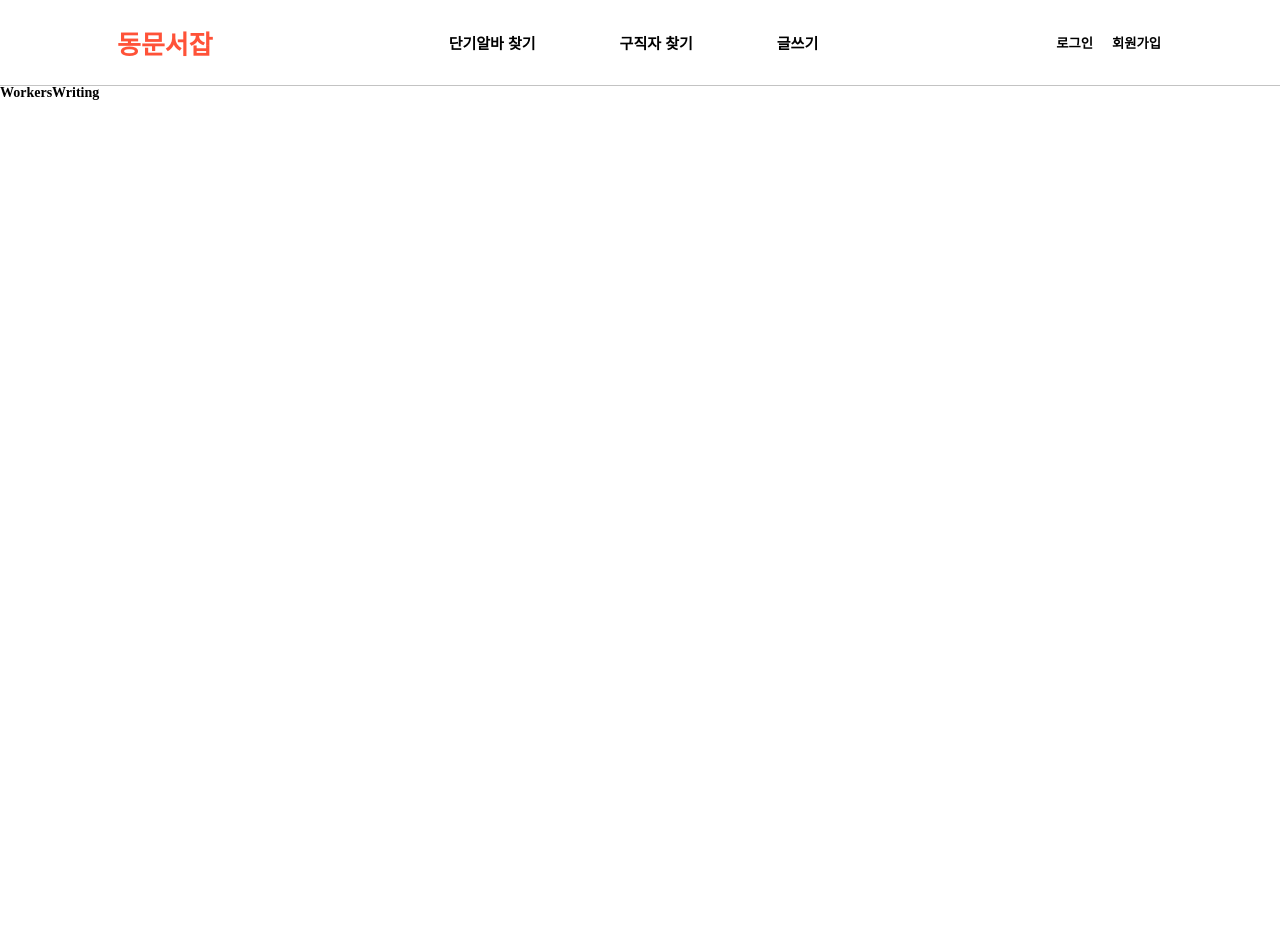
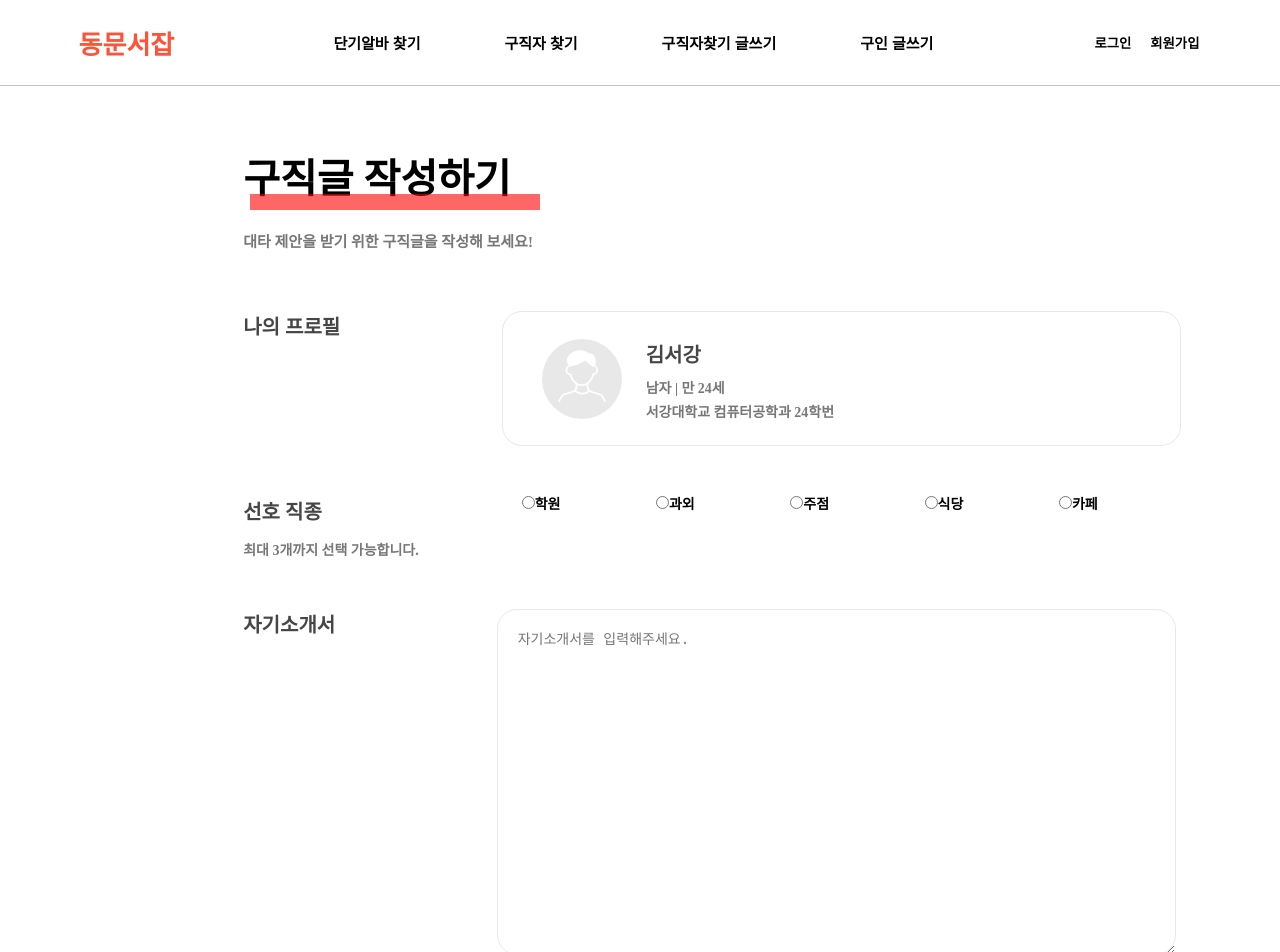
Before and after one commit to cover-heaven/cover-heaven-fe, a React (Create React App) app: page /workerswriting in a window 1280 px wide. Shown: the top 952 px of the page. Before the commit the page ends 800 px from the top, so only its background shows below. Built offline with nearby package versions, Linux system fonts and the light colour scheme; no server answers; the HTML template or start-up script is replaced by a standard one.

Commit message:
Feat: 구직글 작성하기

```diff
--- a/src/components/FindJobsWriting/WorkingTime.jsx
+++ b/src/components/FindJobsWriting/WorkingTime.jsx
@@ -135,6 +135,8 @@ const WorkingTime = ({ setContent, upDateWorkingTime }) => {
 	);
 };
 
+export default WorkingTime;
+
 const WorkTime = styled.div`
 	display: flex;
 	gap: 10%;
@@ -175,5 +177,3 @@ const Button = styled.button`
 	color: white;
 	background: var(--surface-surface-primary, #ff5238);
 `;
-
-export default WorkingTime;
--- a/src/components/common/Header.jsx
+++ b/src/components/common/Header.jsx
@@ -27,13 +27,20 @@ const Header = () => {
 						nav('/findjobswriting');
 					}}
 				>
-					<p>글쓰기</p>
+					<p>구직자찾기 글쓰기</p>
+				</button>
+				<button
+					onClick={() => {
+						nav('/workerswriting');
+					}}
+				>
+					<p>구인 글쓰기</p>
 				</button>
 			</div>
 			<div className="Icon">
 				<button
 					onClick={() => {
-						nav('/chatlist');
+						nav('/login');
 					}}
 				>
 					로그인
--- a/src/pages/FindJobsWriting/FIndJobsWriting.jsx
+++ b/src/pages/FindJobsWriting/FIndJobsWriting.jsx
@@ -333,20 +333,20 @@ const FindJobsWriting = () => {
 				<MainTitle>대타 공고 작성하기</MainTitle>
 				<Highlight></Highlight>
 				<SubTitle>
-					구직자들이 읽을 아르바이트 대타 공고를 작성해주세요.
+					구직자들이 읽을 아르바이트 대타 공고를 작성해 주세요.
 				</SubTitle>
 			</TitleContainter>
 			<TitleBox>
 				<P>공고 제목</P>
 				<Input
-					placeholder="공고 제목을 입력해주세요"
+					placeholder="공고 제목을 입력해 주세요"
 					onChange={(e) => setTitle(e.target.value)}
 				/>
 			</TitleBox>
 			<StoreNameBox>
 				<P>근무지명</P>
 				<Input
-					placeholder="가게 이름을 입력해주세요"
+					placeholder="가게 이름을 입력해 주세요"
 					onChange={(e) => setStoreName(e.target.value)}
 				/>
 			</StoreNameBox>
@@ -373,7 +373,7 @@ const FindJobsWriting = () => {
 						placeholder="상호명으로 주소를 검색하세요."
 						onChange={(e) => setAddress(e.target.value)}
 					/>
-					<Input placeholder="상세 주소를 작성해주세요." />
+					<Input placeholder="상세 주소를 작성해 주세요." />
 				</AddressInput>
 			</AddressBox>
 			<WorkConditionBox>
@@ -438,7 +438,7 @@ const FindJobsWriting = () => {
 					))}
 					<AddButtonLayout>
 						<AddButton onClick={onClickAddButton}>
-							+ 근무일자 추가하기
+							+ 근무 일자 추가하기
 						</AddButton>
 					</AddButtonLayout>
 				</ColumnLayout>
@@ -446,7 +446,7 @@ const FindJobsWriting = () => {
 			<DetailBox>
 				<P>상세 정보</P>
 				<DetailInput
-					placeholder={`많은 사람들이 보고 지원할 수 있도록, 공고에 대한 상세 정보를 작성해주세요.\n\n예) 00직군 경험자 우대합니다. 인근 거주자 우대합니다.`}
+					placeholder={`많은 사람들이 보고 지원할 수 있도록, 공고에 대한 상세 정보를 작성해 주세요.\n\n예) 00직군 경험자 우대합니다. 인근 거주자 우대합니다.`}
 					onChange={(e) => setMessage(e.target.value)}
 				/>
 			</DetailBox>
--- a/src/pages/FindjobsList/FindJobsList.jsx
+++ b/src/pages/FindjobsList/FindJobsList.jsx
@@ -20,11 +20,6 @@ const JobsListContainer = styled.div`
 	gap: 41px;
 	padding-left: 14.2%;
 	padding-right: 14.2%;
-`;
-
-const ListArray = styled.div`
-	display: flex;
-	justify-content: space-between;
 `;
 
 const ItemList = styled.div`
@@ -276,13 +271,18 @@ const FindJobsList = () => {
 					: true
 			)
 			.filter((data) => (selectedJob ? data.job_tag === selectedJob : true))
-			.filter((data) =>
-				selectedDates.length
-					? selectedDates.some((date) =>
-							data.work_date.includes(`${date.slice(4, 6)}/${date.slice(6)}`)
-						)
-					: true
-			);
+			.filter((data) => {
+				if (!selectedDates.length) return true; // 선택된 날짜가 없으면 모든 데이터를 반환
+				const formattedWorkDates = data.work_date.map((date) => {
+					// mockData의 work_date(MM/DD)를 YYYYMMDD로 변환
+					const [month, day] = date.split('/');
+					return `2024${month.padStart(2, '0')}${day.padStart(2, '0')}`;
+				});
+				// selectedDates와 비교
+				return selectedDates.some((selectedDate) =>
+					formattedWorkDates.includes(selectedDate)
+				);
+			});
 	};
 
 	return (
@@ -294,14 +294,14 @@ const FindJobsList = () => {
 						<Highlight></Highlight>
 					</div>
 					<SubTitle>
-						단기로 일할 수 있는 아르바이트 공고를 한 눈에 확인해보세요
+						단기로 일할 수 있는 아르바이트 공고를 한눈에 확인해 보세요
 					</SubTitle>
 				</TitleContainter>
 				<Filter>
 					<Toggle>
 						<StyledWrapper>
 							<SelectedDate
-								data-placeholder="원하는 근무일자를 선택하세요."
+								data-placeholder="원하는 근무 일자를 선택하세요."
 								onClick={() => setShowCalendar(!showCalendar)}
 							>
 								{selectedDates.map(formatDate).join(', ')}
@@ -329,27 +329,11 @@ const FindJobsList = () => {
 					</Toggle>
 					<SearchInput
 						onChange={onChangeSearch}
-						placeholder="검색어를 입력해주세요"
+						placeholder="검색어를 입력해 주세요"
 					/>
 				</Filter>
 			</SubHeader>
 			<JobsListContainer>
-				<ListArray>
-					<div>
-						<button onClick={() => setSelectedJob('')}>전체</button>
-						<span>|</span>
-						<button onClick={() => alert('급구 필터를 선택했습니다.')}>
-							급구
-						</button>
-					</div>
-					<div>
-						<select>
-							<option>최신순</option>
-							<option>총급여순</option>
-							<option>시급높은순</option>
-						</select>
-					</div>
-				</ListArray>
 				<ItemList>
 					{filteredData().map((data) => (
 						<FindJobsItem data={data} key={data.id} />
--- a/src/pages/SignUp/SignUp.jsx
+++ b/src/pages/SignUp/SignUp.jsx
@@ -70,10 +70,10 @@ const SignUp = () => {
 						<Dot></Dot>
 					</LineContainer>
 					<ExplanationBox>
-						<P>1. 기본 인적사항을 입력해주세요.</P>
-						<P>2. 학교 정보 입력 후 학생증을 인증해주세요.</P>
+						<P>1. 기본 인적사항을 입력해 주세요.</P>
+						<P>2. 학교 정보 입력 후 학생증을 인증해 주세요.</P>
 						<div>
-							<P>3. 아이디와 비밀번호를 입력해주세요.</P>
+							<P>3. 아이디와 비밀번호를 입력해 주세요.</P>
 							<AbstractLine></AbstractLine>
 						</div>
 						<P>4. 가입 완료!</P>
@@ -83,7 +83,10 @@ const SignUp = () => {
 			<RightLayout>
 				<InputContainer>
 					<FirstLayout>
-						<Title>01. 기본 인적사항을 입력해주세요.</Title>
+						<RowLayout2>
+							<Orange>01.</Orange>
+							<Title>기본 인적사항</Title>
+						</RowLayout2>
 						<div>
 							<div>이름</div>
 							<Input
@@ -159,7 +162,10 @@ const SignUp = () => {
 						</RowLayout>
 					</FirstLayout>
 					<SecondLayout>
-						<Title>02. 학교 정보 입력 후 학생증을 인증해주세요.</Title>
+						<RowLayout2>
+							<Orange>02.</Orange>
+							<Title>학생 인증</Title>
+						</RowLayout2>
 						<div>
 							<div>학교</div>
 							<Input
@@ -207,7 +213,10 @@ const SignUp = () => {
 						</div>
 					</SecondLayout>
 					<ThirdLayout>
-						<Title>03. 아이디와 비밀번호를 입력해주세요.</Title>
+						<RowLayout2>
+							<Orange>03.</Orange>
+							<Title>아이디 & 비밀번호</Title>
+						</RowLayout2>
 						<div>
 							<div>아이디</div>
 							<Input
@@ -248,11 +257,19 @@ const SignUp = () => {
 	);
 };
 
+const Orange = styled.div`
+	color: #ff5238;
+	font-family: Pretendard;
+	font-size: 33px;
+	font-style: normal;
+	font-weight: 800;
+	line-height: normal;
+`;
 const Layout = styled.div`
 	display: flex;
 	width: 100%;
 	height: auto;
-	padding-left: 10%;
+	padding-left: 12.5%;
 	padding-top: 5%;
 	gap: 7%;
 `;
@@ -261,7 +278,7 @@ const LeftLayout = styled.div`
 	padding: 4%;
 	flex-direction: column;
 	gap: 70px;
-	width: 70%;
+	width: 72%;
 	height: 52%;
 	border-radius: 30px;
 	background: linear-gradient(
@@ -294,6 +311,8 @@ const RowLayout = styled.div`
 `;
 const RowLayout2 = styled.div`
 	display: flex;
+	align-items: center;
+	gap: 1%;
 `;
 const SubTitle = styled.div`
 	color: #fff;
--- a/src/pages/WorkersWriting/WorkersWriting.jsx
+++ b/src/pages/WorkersWriting/WorkersWriting.jsx
@@ -1,5 +1,206 @@
+import styled from 'styled-components';
+import iconMan from '../../assets/icon/icon_man.svg';
+
 const WorkersWriting = () => {
-	return <div>WorkersWriting</div>;
+	const Jobs = ['학원', '과외', '주점', '식당', '카페'];
+	return (
+		<Layout>
+			<Header>
+				<div>
+					<Title>구직글 작성하기</Title>
+					<Highlight></Highlight>
+				</div>
+				<P>대타 제안을 받기 위한 구직글을 작성해 보세요!</P>
+			</Header>
+			<Body>
+				<MyProfile>
+					<SubTitle>나의 프로필</SubTitle>
+					<ProfileBox>
+						<Img src={iconMan}></Img>
+						<PersonInfo>
+							<SubTitle>김서강</SubTitle>
+							<SubInfo>
+								<SubP>남자 | 만 24세</SubP>
+								<SubP>서강대학교 컴퓨터공학과 24학번</SubP>
+							</SubInfo>
+						</PersonInfo>
+					</ProfileBox>
+				</MyProfile>
+				<FavoriteJob>
+					<Explain>
+						<SubTitle>선호 직종</SubTitle>
+						<SubP>최대 3개까지 선택 가능합니다.</SubP>
+					</Explain>
+					<RowLayout>
+						{Jobs.map((job, index) => (
+							<Toggle key={index}>
+								<input type="radio" name="preferredJob" value={job} />
+								{job}
+							</Toggle>
+						))}
+					</RowLayout>
+				</FavoriteJob>
+				<Introduction>
+					<SelfIntro>
+						<SubTitle>자기소개서</SubTitle>
+						<InputBox placeholder="자기소개서를 입력해주세요."></InputBox>
+					</SelfIntro>
+					<Location>
+						<Button>작성 완료</Button>
+					</Location>
+				</Introduction>
+			</Body>
+		</Layout>
+	);
 };
 
 export default WorkersWriting;
+
+const Layout = styled.div`
+	padding-top: 74px;
+	padding-left: 19%;
+`;
+
+const Title = styled.div`
+	font-size: 40px;
+`;
+
+const SubTitle = styled.div`
+	color: #464646;
+	font-family: Pretendard;
+	font-size: 20px;
+	font-style: normal;
+	font-weight: 600;
+	line-height: normal;
+`;
+
+const P = styled.div`
+	color: var(--text-text-secondary, #787777);
+	font-family: Pretendard;
+	font-size: 15px;
+	font-style: normal;
+	font-weight: 800;
+	line-height: normal;
+`;
+
+const SubP = styled.div`
+	color: var(--text-text-secondary, #787777);
+	font-family: Pretendard;
+	font-size: 14px;
+	font-style: normal;
+	font-weight: 600;
+	line-height: normal;
+	width: 250px;
+`;
+
+const Explain = styled.div`
+	display: flex;
+	flex-direction: column;
+	gap: 14px;
+`;
+
+const Highlight = styled.div`
+	background-color: red;
+	opacity: 60%;
+	width: 290px;
+	height: 16px;
+	position: absolute;
+	left: calc(295 / 1512 * 100%);
+	top: 194px;
+`;
+
+const Header = styled.div`
+	display: flex;
+	flex-direction: column;
+	gap: 30px;
+	padding-bottom: 60px;
+`;
+
+const Body = styled.div`
+	display: flex;
+	flex-direction: column;
+	gap: 50px;
+	width: 950px;
+	padding-bottom: 50px;
+`;
+
+const MyProfile = styled.div`
+	display: flex;
+	gap: 17%;
+`;
+
+const Img = styled.img`
+	width: 80px;
+	height: 80px;
+`;
+
+const PersonInfo = styled.div`
+	display: flex;
+	flex-direction: column;
+	gap: 9px;
+`;
+
+const SubInfo = styled.div`
+	display: flex;
+	flex-direction: column;
+	gap: 4px;
+`;
+
+const ProfileBox = styled.div`
+	display: flex;
+	gap: 4%;
+	width: 679px;
+	height: 135px;
+	border: 1px solid #e8e8e8;
+	border-radius: 20px;
+	padding: 27px 39px;
+`;
+
+const FavoriteJob = styled.div`
+	display: flex;
+	gap: 3%;
+`;
+
+const Toggle = styled.div`
+	flex: 1;
+`;
+const SelfIntro = styled.div`
+	display: flex;
+	gap: 17%;
+`;
+const Introduction = styled.div`
+	display: flex;
+	flex-direction: column;
+	gap: 40px;
+`;
+
+const InputBox = styled.textarea`
+	width: 679px;
+	height: 346px;
+	border: 1px solid #e8e8e8;
+	border-radius: 20px;
+	padding: 20px;
+	font-size: 14px;
+	line-height: 1.5;
+	&:focus {
+		outline: none;
+	}
+`;
+
+const Button = styled.button`
+	width: 212px;
+	height: 49px;
+	border-radius: 15px;
+	background: #ff5238;
+	color: #fff;
+`;
+
+const RowLayout = styled.div`
+	display: flex;
+	width: 100%;
+`;
+
+const Location = styled.div`
+	display: flex;
+	justify-content: right;
+`;
```
